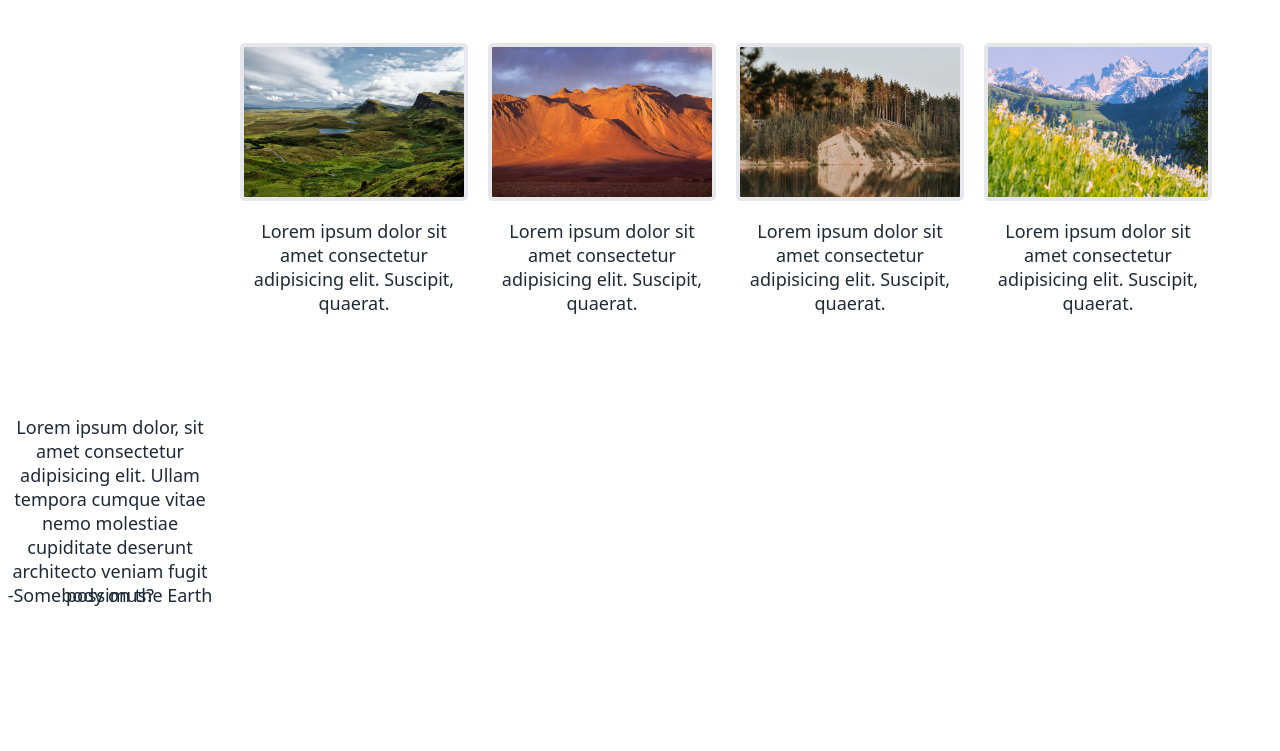
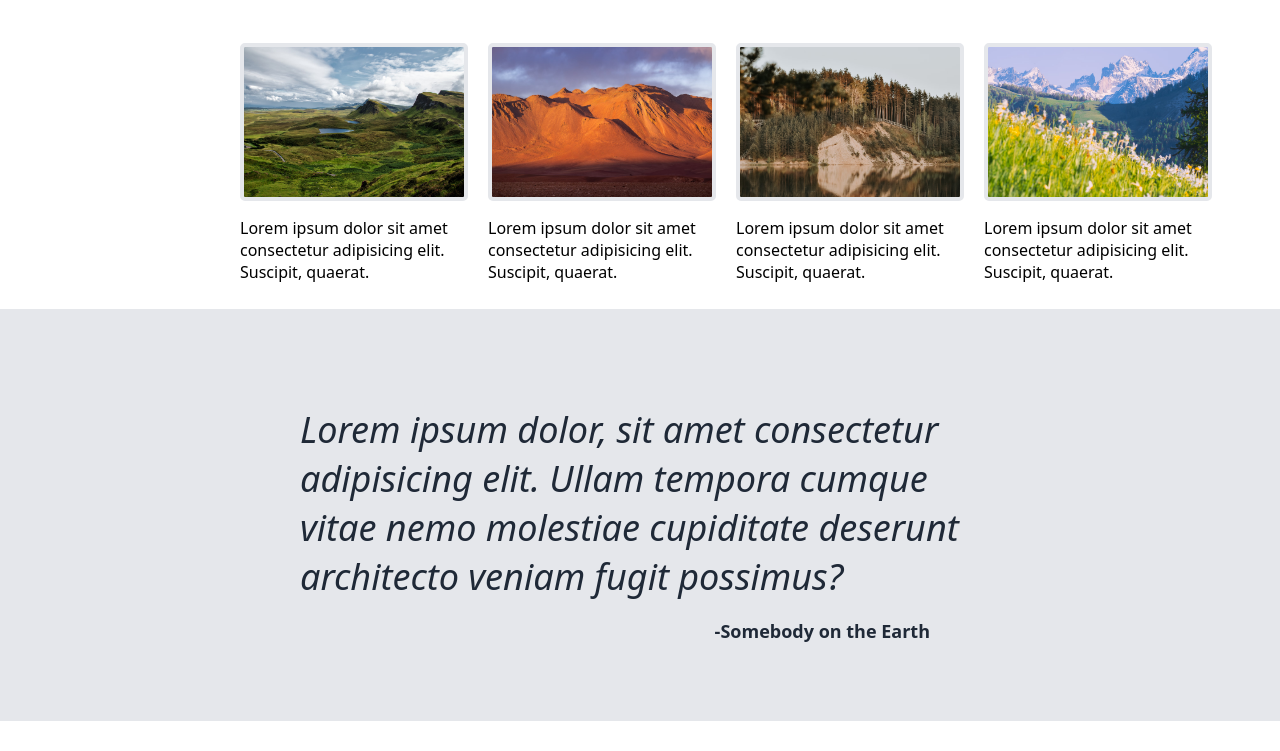
Before and after one commit to ylin320/OdinPractice, a plain HTML site: page index.html in a window 1280 px wide. Shown: the part 732-1483 px from the top of the page. After the commit the page ends 1453 px from the top, so only its background shows below. Drawn offline with Linux system fonts and the light colour scheme.

Commit message:
add quotes css

```diff
--- a/styles.css
+++ b/styles.css
@@ -99,10 +99,35 @@ h3 {
     align-items: center;
 }
 
-p {
+h4 {
     width: 220px;
     height: 150px;
     color: #1F2937;
     text-align: center;
     font-size: 18px;
+    font-weight: normal;
 }
+
+.quotes {
+    background-color: #e5e7eb;
+    padding: 60px 300px;
+    display: flex;
+    flex-direction: column;
+    justify-content: center;
+}
+
+.quote {
+    font-size: 36px;
+    font-weight: lighter;
+    font-style: italic;
+    color: #1F2937;
+    margin-bottom: 0;
+}
+
+.someone {
+    text-align: right;
+    font-size: 18px;
+    color: #1F2937;
+    font-weight: bold;
+    padding: 0 50px;
+}
```
